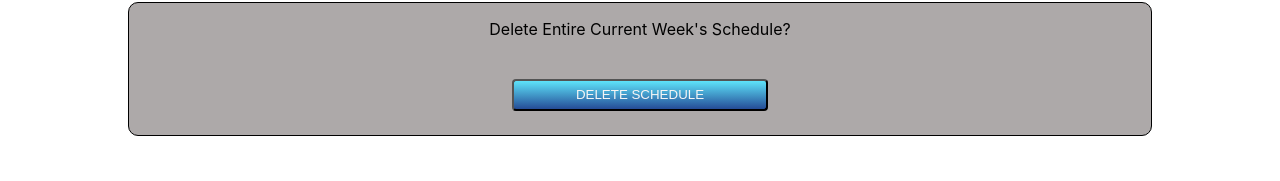
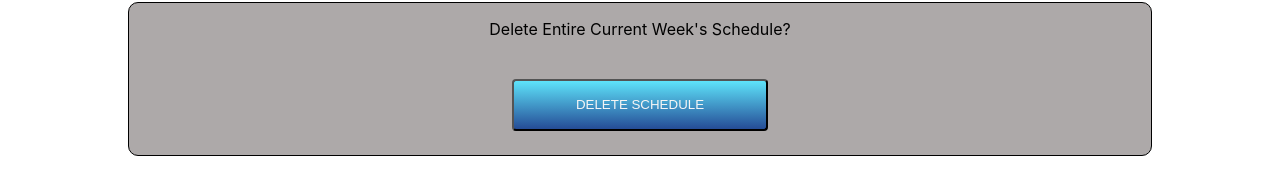
Before and after one commit to StPeteFrank/schedulequik, a React (Create React App) app: page /quikshiftadd in a window 1280 px wide. Shown: the part 720-901 px from the top of the page. Built offline with nearby package versions, Linux system fonts and the light colour scheme; no server answers.

Commit message:
Added padding to delete schedule button.

```diff
--- a/src/index.css
+++ b/src/index.css
@@ -6,7 +6,6 @@ body {
     sans-serif;
   -webkit-font-smoothing: antialiased;
   -moz-osx-font-smoothing: grayscale;
-  /* background-color: rgb(214, 208, 208); */
 }
 
 code {
@@ -15,8 +14,6 @@ code {
 }
 .Header {
   background-color: #2d4b9b;
-  /* background-color: rgb(88, 219, 186); */
-  /* From the Auth lecture color side */
   padding: 2vh;
   color: whitesmoke;
 }
@@ -25,8 +22,6 @@ code {
   background-size: cover;
   background-repeat: no-repeat;
   min-height: calc(100vh - 15vh);
-  /* max-width: 100%;
-  height: auto; */
 }
 
 .Tabs {
@@ -107,7 +102,6 @@ h3 {
   align-items: center;
   padding: 1vh;
   margin-top: 4vh;
-  /* font-weight: bold; */
 }
 
 .EmployeeContainer {
@@ -327,7 +321,6 @@ button {
   flex-direction: column;
   margin-bottom: 3vh;
 }
-/////////
 .DeleteEmployee button {
   display: flex;
   justify-content: center;
@@ -481,7 +474,7 @@ button {
   margin-top: 3vh;
   margin-bottom: 3vh;
   background-image: linear-gradient(rgb(94, 227, 250), rgb(37, 76, 150));
-  padding: 1vh;
+  padding: 3vh;
   width: 20vw;
 }
 
```
